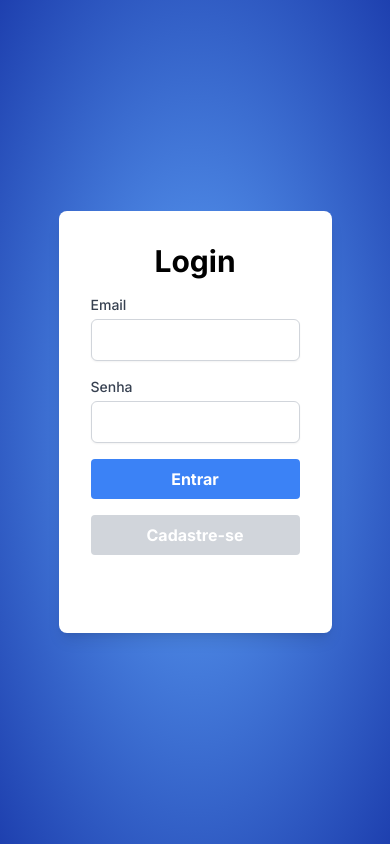
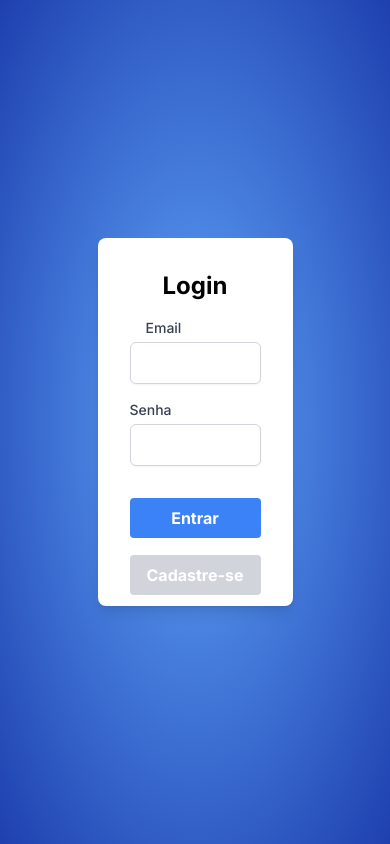
Before and after one commit to verezeeee/aula-vinicius, a Next.js app: page / in a window 390 px wide. Built offline with nearby package versions, Linux system fonts and the light colour scheme.

Commit message:
FIX: melhorei um pouco responsividade

```diff
--- a/src/app/cadastro/page.tsx
+++ b/src/app/cadastro/page.tsx
@@ -47,9 +47,9 @@ export default function Cadastro() {
 
   return (
     <div className="h-[100vh] w-full bg-gradient-radial from-blue-400 to-blue-800 flex justify-center items-center">
-      <div className="bg-white p-8 rounded-lg shadow-lg h-[60%] w-[70%] text-black">
+      <div className="bg-white p-8 rounded-lg shadow-lg h-[35rem] w-[40rem] text-black">
         <form onSubmit={handleSubmit}>
-          <h1 className="text-3xl font-bold text-center">Cadastro</h1>
+          <h1 className="text-5xl font-bold text-center">Cadastro</h1>
           <div className="mt-4">
             <label
               htmlFor="name"
@@ -116,7 +116,7 @@ export default function Cadastro() {
           </div>
           <button
             type="submit"
-            className="mt-4 w-full bg-blue-500 hover:bg-blue-700 text-white font-bold py-2 px-4 rounded focus:outline-none focus:shadow-outline"
+            className="mt-12 w-full bg-blue-500 hover:bg-blue-700 text-white font-bold py-2 px-4 rounded focus:outline-none focus:shadow-outline"
           >
             Cadastrar
           </button>
--- a/src/app/page.tsx
+++ b/src/app/page.tsx
@@ -28,18 +28,18 @@ export default function Login() {
     })
       .then((response) => response.json())
       .then((data) => {
-        if (data.usuario.token) {
-          localStorage.setItem("token", data.usuario.token);
-          localStorage.setItem("name", data.usuario.name);
-          toast({
-            position: "top-right",
-            title: data.message,
-            status: "success",
-            duration: 5000,
-            isClosable: true,
-          });
-          router.push("/listar");
-        }
+        // if (data.usuario.token) {
+        //   localStorage.setItem("token", data.usuario.token);
+        //   localStorage.setItem("name", data.usuario.name);
+        //   toast({
+        //     position: "top-right",
+        //     title: data.message,
+        //     status: "success",
+        //     duration: 5000,
+        //     isClosable: true,
+        //   });
+        //   router.push("/listar");
+        // }
       })
       .catch((err) => {
         toast({
@@ -54,13 +54,13 @@ export default function Login() {
   return (
     <main>
       <div className="h-[100vh] w-full bg-gradient-radial from-blue-400 to-blue-800 flex justify-center items-center">
-        <div className="bg-white p-8 rounded-lg shadow-lg h-[50%] w-[70%] text-black">
-          <form onSubmit={handleSubmit}>
-            <h1 className="text-3xl font-bold text-center">Login</h1>
+        <div className="bg-white p-8 rounded-lg shadow-lg h-[23rem] w-[50%] sm:w-[30%] text-black">
+          <form className="flex flex-col h-auto" onSubmit={handleSubmit}>
+            <h1 className="sm:text-5xl text-2xl font-bold text-center">Login</h1>
             <div className="mt-4">
               <label
                 htmlFor="email"
-                className="block text-sm font-medium text-gray-700"
+                className="block text-sm font-medium text-gray-700 indent-4"
               >
                 Email
               </label>
@@ -86,20 +86,22 @@ export default function Login() {
                 id="password"
                 name="password"
                 value={formState.password}
-                className="mt-1 p-2 border border-gray-300 block w-full rounded-md shadow-sm focus:ring-indigo-500 focus:border-indigo-500 sm:text-sm"
+                className="mt-1 mb-4 sm:mb-8 p-2 border border-gray-300 block w-full rounded-md shadow-sm focus:ring-indigo-500 focus:border-indigo-500 sm:text-sm"
               />
             </div>
+            <div className="flex flex-col sm:flex-row justify-center gap-[1px] sm:gap-4">
             <button
               type="submit"
-              className="mt-4 w-full bg-blue-500 hover:bg-blue-700 text-white font-bold py-2 px-4 rounded focus:outline-none focus:shadow-outline"
+              className="mt-4 w-[100%] sm:w-[50%] h-[10%] sm:h-[3rem] bg-blue-500 hover:bg-blue-700 text-white font-bold py-2 px-4 rounded focus:outline-none focus:shadow-outline"
             >
               Entrar
             </button>
-            <Link href="/cadastro">
-              <button className="mt-4 w-full bg-gray-300 hover:bg-gray-500 text-white font-bold py-2 px-4 rounded focus:outline-none focus:shadow-outline">
+            <Link className="w-[100%] sm:w-[80%]" href="/cadastro">
+              <button className="mt-4 w-[100%] sm:w-full h-[60%] sm:h-[3rem] bg-gray-300 hover:bg-gray-500 text-white font-bold py-2 px-4 rounded focus:outline-none focus:shadow-outline">
                 Cadastre-se
               </button>
             </Link>
+            </div>
           </form>
         </div>
       </div>
```
